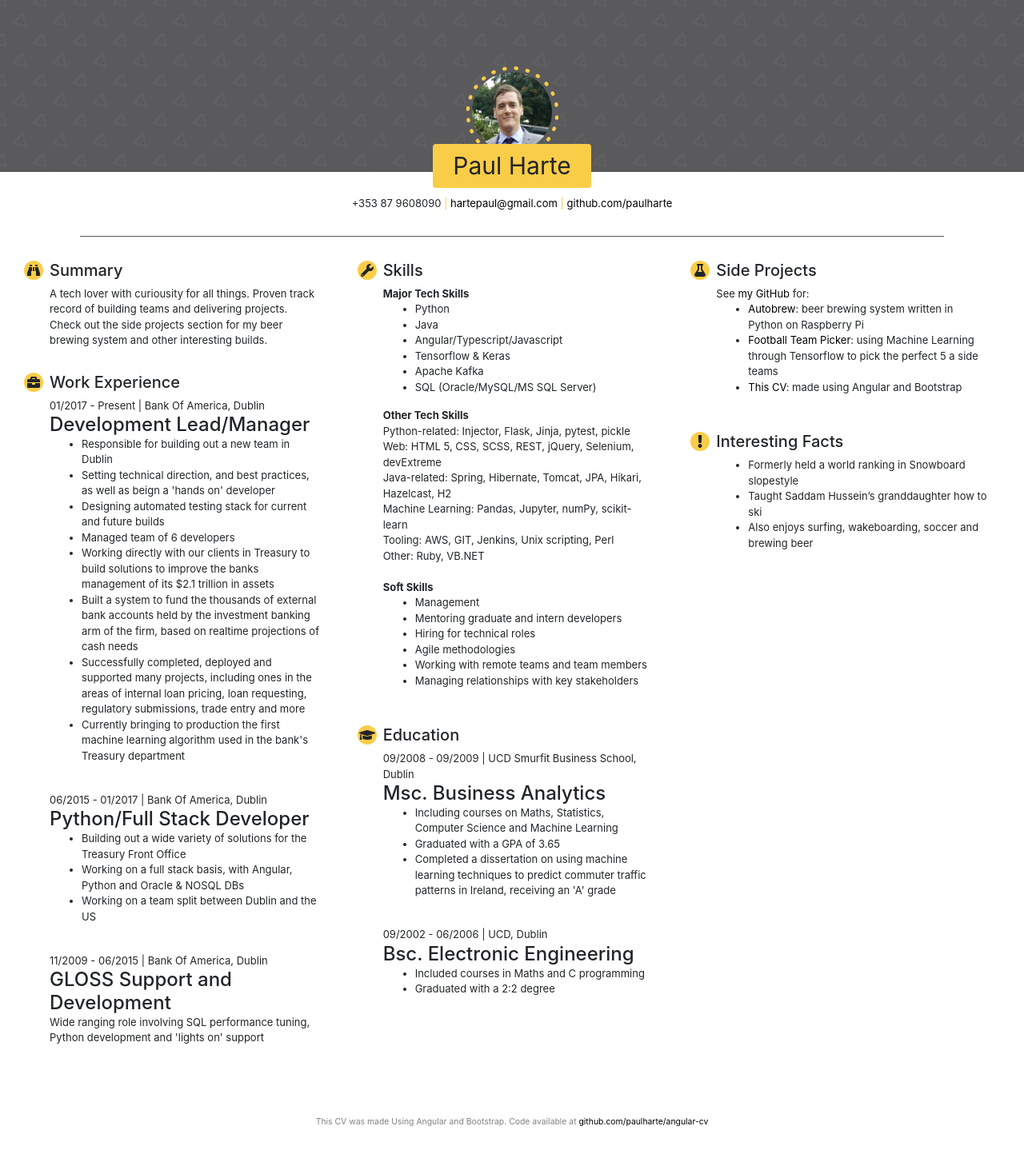
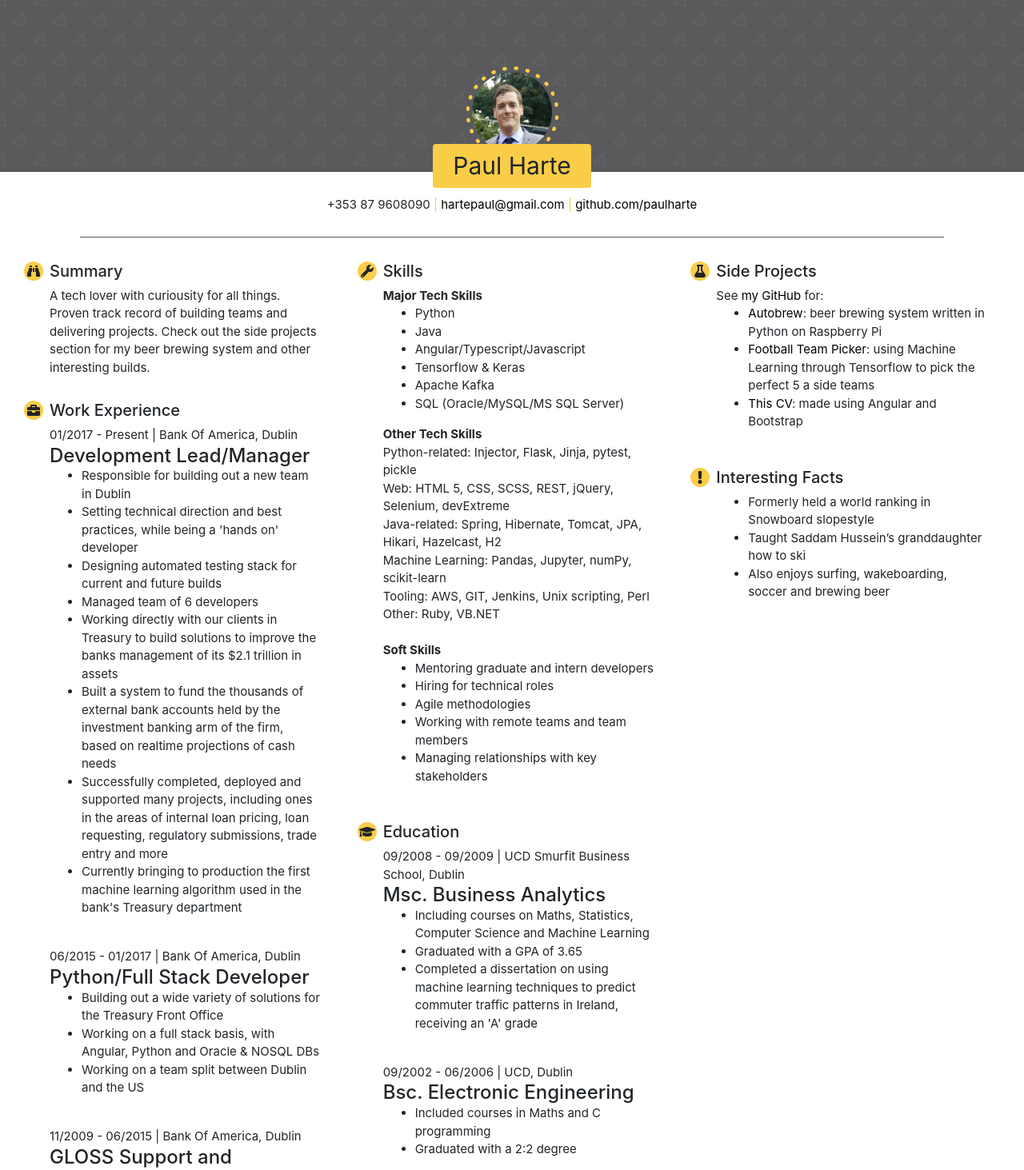
Before and after one commit to paulharte/angular-cv, an Angular app: page / in a window 1280 px wide. Shown: the top 1463 px of the page at 80% size. Before the commit the page ends 1412 px from the top, so only its background shows below. Built offline with nearby package versions, Linux system fonts and the light colour scheme.

Commit message:
Bigger text for better printing

```diff
--- a/src/app/cv-content/cv-content.component.html
+++ b/src/app/cv-content/cv-content.component.html
@@ -10,7 +10,7 @@
             <app-life-period dateText="01/2017 - Present" place="Bank Of America, Dublin" position="Development Lead/Manager">
                 <ul>
                     <li>Responsible for building out a new team in Dublin</li>
-                    <li>Setting technical direction, and best practices, as well as beign a 'hands on' developer</li>
+                    <li>Setting technical direction and best practices, while being a 'hands on' developer</li>
                     <li>Designing automated testing stack for current and future builds</li>
                     <li>Managed team of 6 developers</li>
                     <li>Working directly with our clients in Treasury to build solutions to improve the banks management of its $2.1 trillion in assets</li>
@@ -57,14 +57,12 @@
             </div> <br>
             <strong>Soft Skills</strong>
             <ul>
-                <li>Management</li>
                 <li>Mentoring graduate and intern developers</li>
                 <li>Hiring for technical roles</li>
                 <li>Agile methodologies</li>
                 <li>Working with remote teams and team members</li>
                 <li>Managing relationships with key stakeholders</li>
             </ul>
-
         </app-section>
         <app-section title="Education" [icon]="educationIcon">
             <app-life-period dateText="09/2008 - 09/2009"
--- a/src/app/footer/footer.component.css
+++ b/src/app/footer/footer.component.css
@@ -1,5 +1,5 @@
 .footer {
     text-align: center;
     color: grey;
-    padding-top: 50px;
+    padding-top: 25px;
 }
--- a/src/app/header/contact-details/contact-details.component.css
+++ b/src/app/header/contact-details/contact-details.component.css
@@ -5,5 +5,4 @@
 .contacts {
     text-align: center;
     padding: 30px;
-    font-size: 13px!important;
 }
--- a/src/app/header/header.component.css
+++ b/src/app/header/header.component.css
@@ -5,6 +5,7 @@
 
 .patternback {
     background-image: url("~src/assets/simple-pattern.jpg");
+    text-align: center;
 }
 
 .avatar {
@@ -79,6 +80,7 @@ svg.round:hover {
 
 .underpanel {
     margin-top: -20px;
+    margin-bottom: -2px;
     background: white;
 }
 
--- a/src/styles.css
+++ b/src/styles.css
@@ -7,5 +7,5 @@ a {
 }
 
 body {
-    font-size: 13px;
+    font-size: 15px;
 }
```
